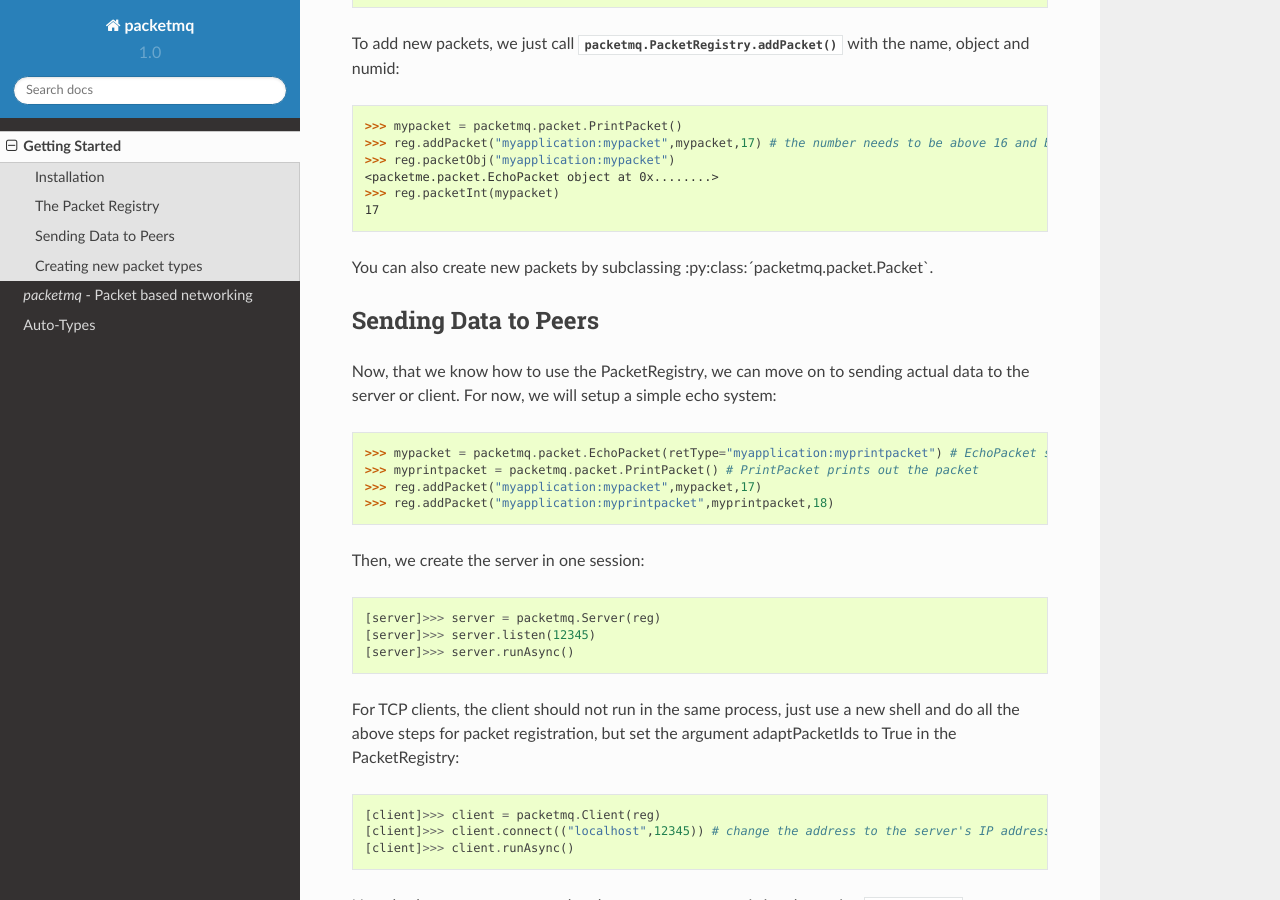
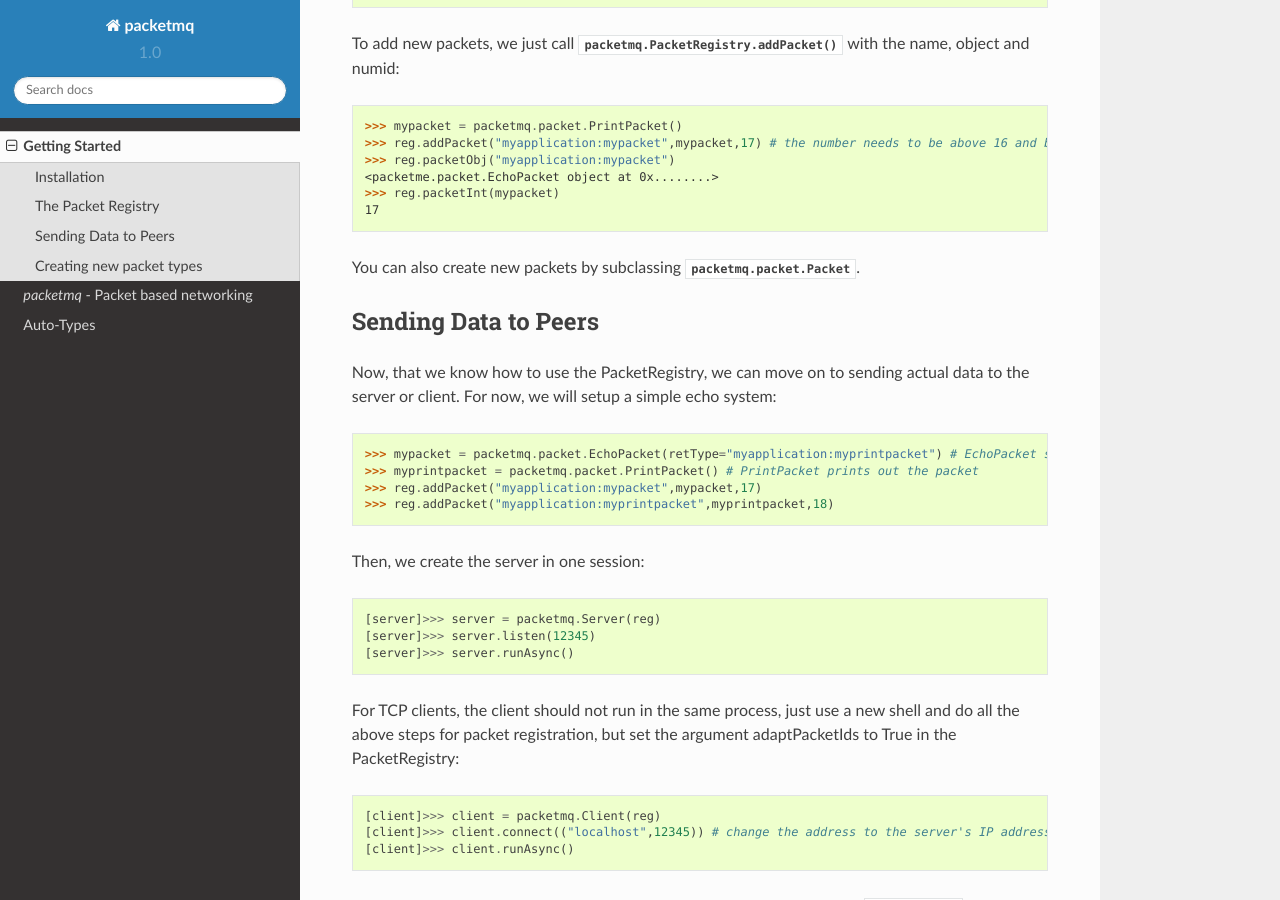
Before and after one commit to not-na/packetmq, a Sphinx documentation site: the page built from docs/source/gettingstarted.rst, in a window 1280 px wide and 900 px high, scrolled down 1166 px. Built offline with Sphinx 7.4.7 and the Read the Docs theme 2.0.0, drawn with Linux system fonts in a browser that asks for light colours.

Commit message:
Fixed yet another typo in the docs

```diff
--- a/docs/source/gettingstarted.rst
+++ b/docs/source/gettingstarted.rst
@@ -53,7 +53,7 @@ To add new packets, we just call :py:meth:`packetmq.PacketRegistry.addPacket()`
    >>> reg.packetInt(mypacket)
    17
 
-You can also create new packets by subclassing :py:class:´packetmq.packet.Packet`\ .
+You can also create new packets by subclassing :py:class:`packetmq.packet.Packet`\ .
 
 Sending Data to Peers
 ---------------------
```
